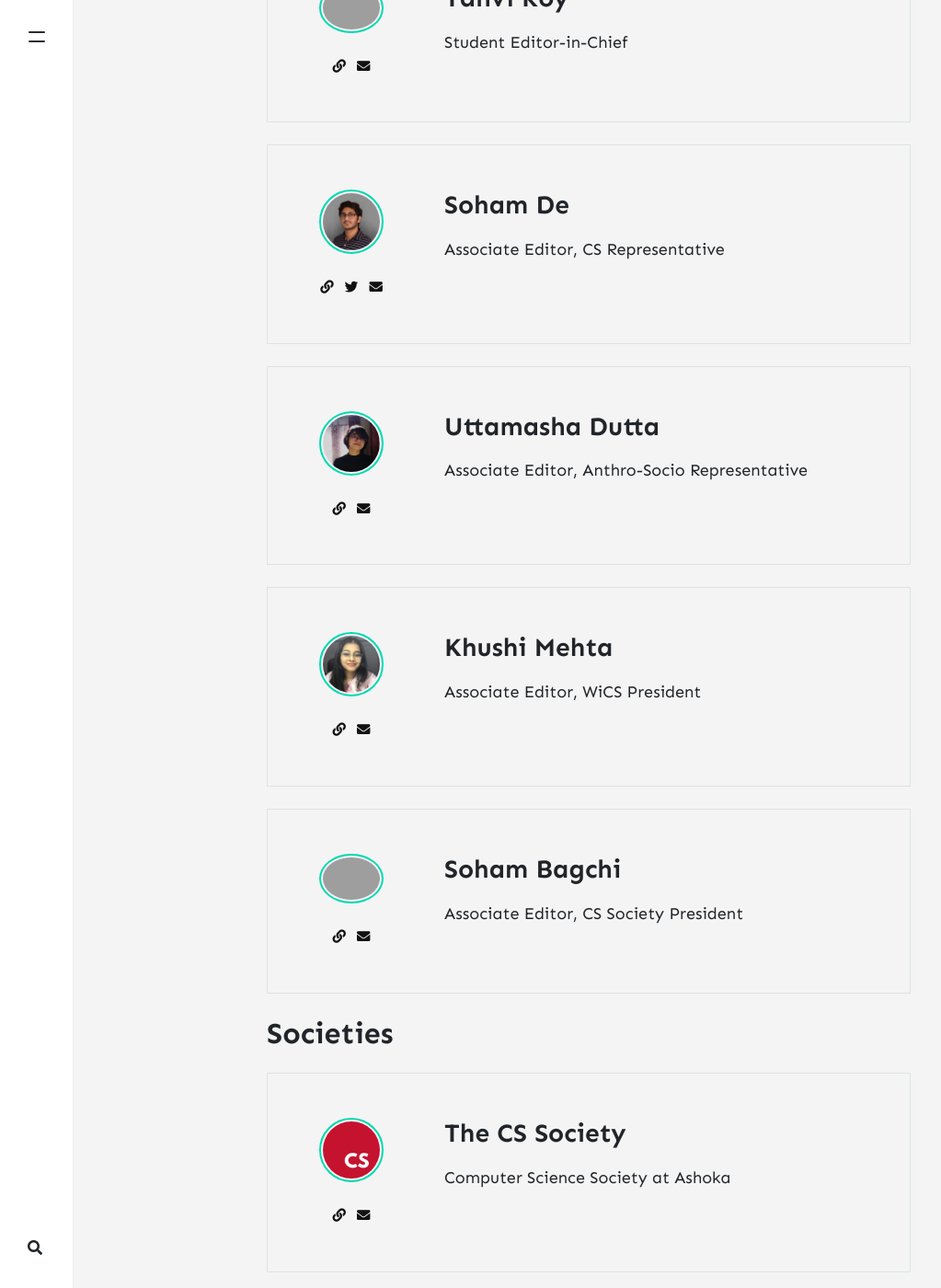
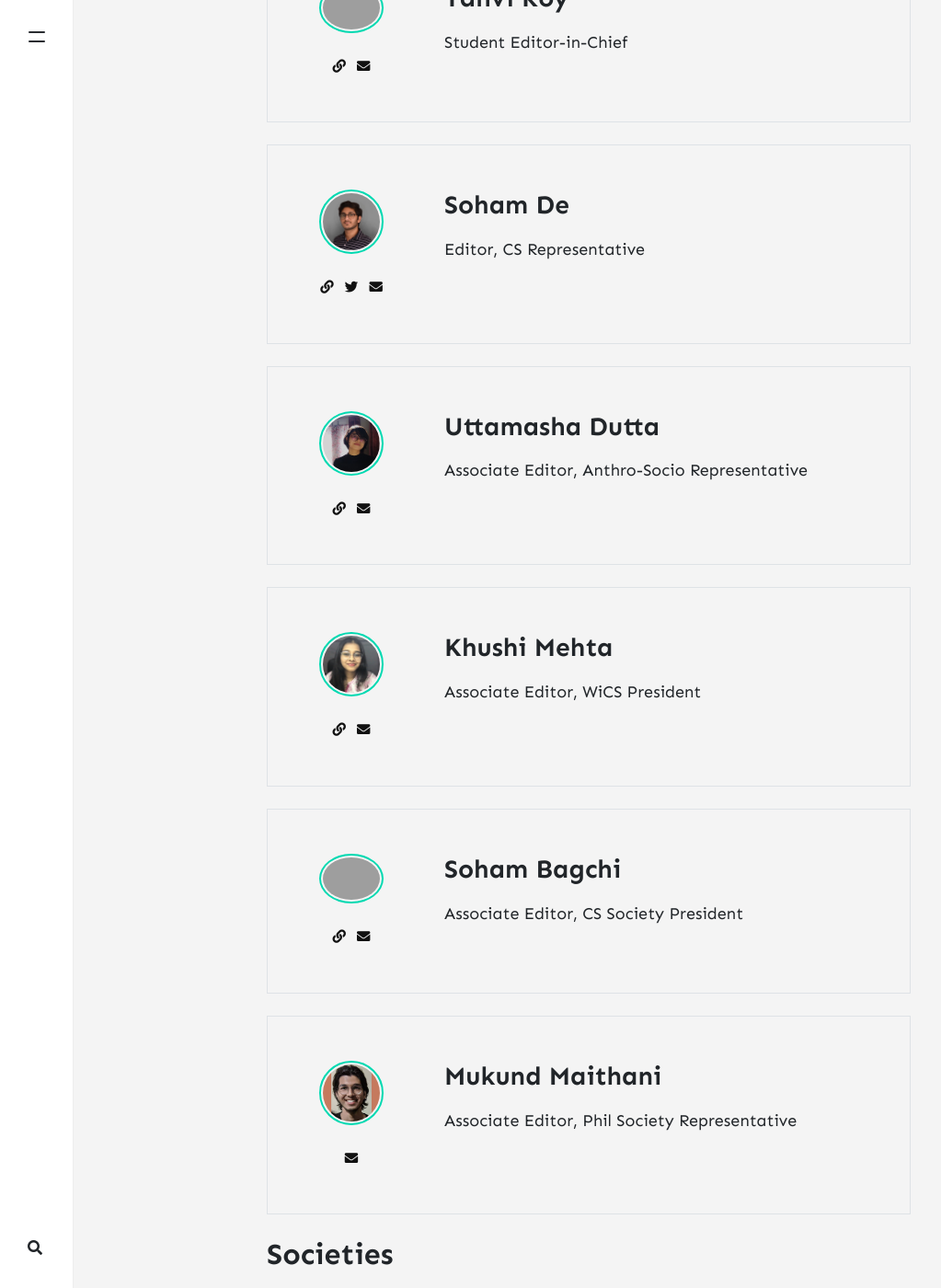
Before and after one commit to TheCrossThink/TheCrossThink.github.io, a Jekyll site: the page built from _pages/authors.html, in a window 1280 px wide and 1400 px high, scrolled down 474 px. Shown: the whole window at 92% size, without its empty margins (0-1023 px from the left). Built offline with Jekyll 4.4.1, drawn with Linux system fonts in a browser that asks for light colours; nearby versions of some CDN libraries; comment, search, counter and statistics services are not loaded; grey boxes are pictures that could not be loaded.

Commit message:
Added new editors

```diff
--- a/_config.yml
+++ b/_config.yml
@@ -28,7 +28,7 @@ authors:
     email: soham.de_ug22@ashoka.edu.in
     web: https://www.sohamde.in
     twitter: https://twitter.com/actuallysoham
-    description: "Associate Editor, CS Representative"
+    description: "Editor, CS Representative"
   uttamasha:
     name: Uttamasha Dutta
     display_name: Uttamasha Dutta
@@ -50,6 +50,12 @@ authors:
     web: https://www.linkedin.com/in/soham-bagchi/
     email: soham.bagchi_ug22@ashoka.edu.in
     description: "Associate Editor, CS Society President"
+  mukund:
+    name: Mukund Maithani
+    display_name: Mukund Maithani
+    avatar: 'assets/images/mukund.png'
+    email: mukund.maithani_asp22@ashoka.edu.in
+    description: "Associate Editor, Phil Society Representative"
 
 # Societies
 societies:
```
Also changed, not shown: assets/images/mukund.png (added), 2 other files.
